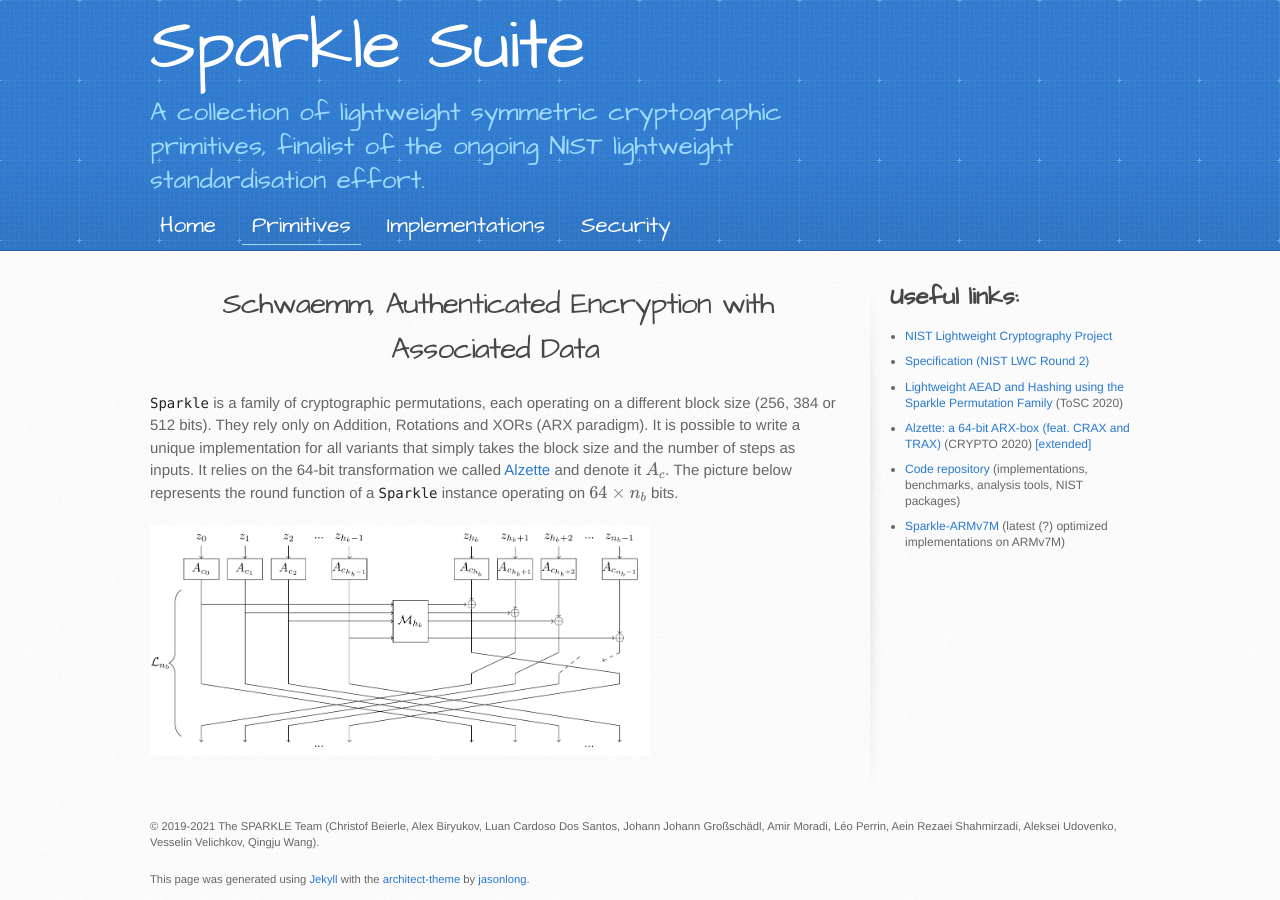
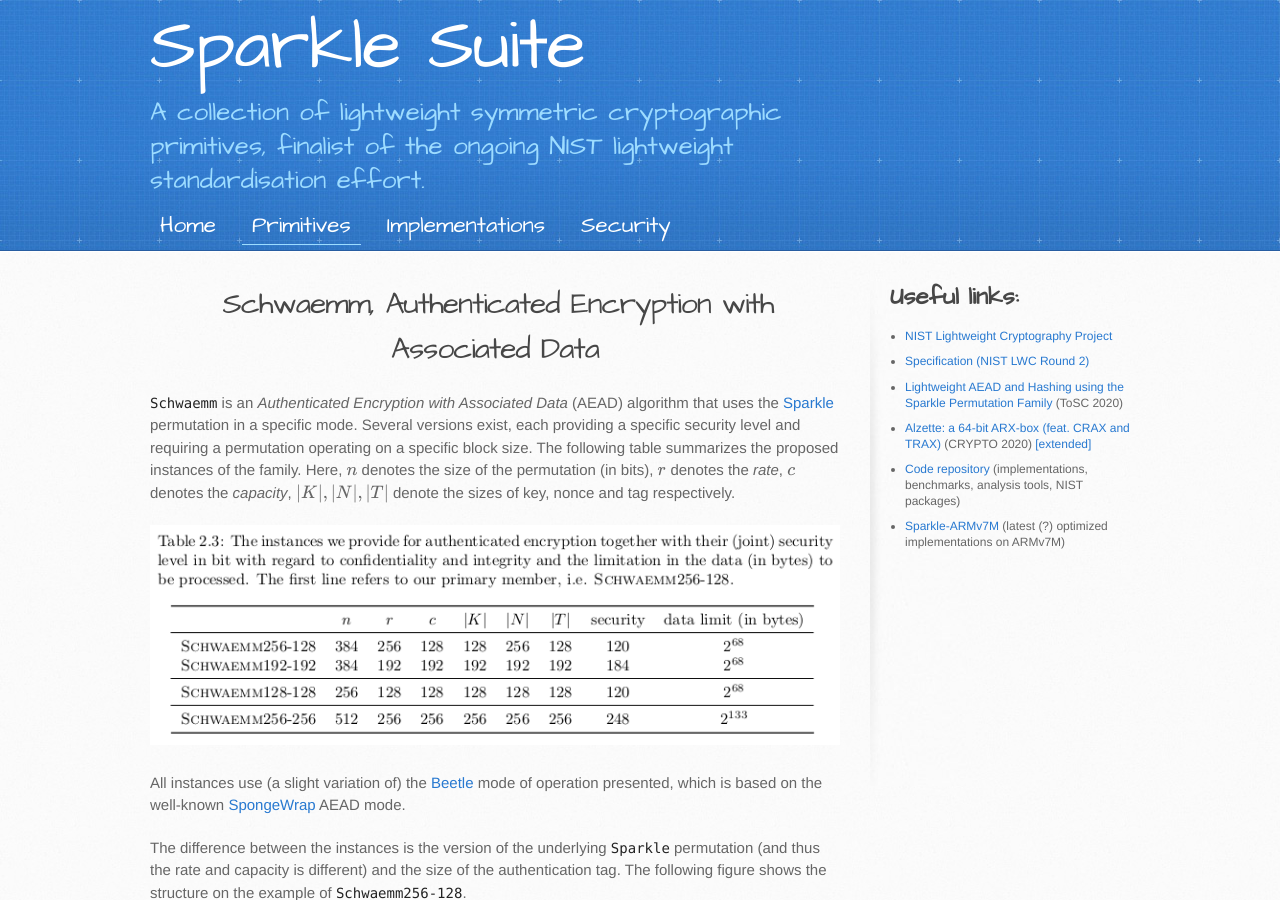
Before and after one commit to sparkle-lwc/sparkle-lwc.github.io, a Jekyll site: the page built from prim_schwaemm.markdown, in a window 1280 px wide and 900 px high. Built offline with Jekyll 4.4.1, drawn with Linux system fonts in a browser that asks for light colours; nearby versions of some CDN libraries.

Commit message:
some Schwaemm

```diff
--- a/prim_schwaemm.markdown
+++ b/prim_schwaemm.markdown
@@ -5,7 +5,21 @@
 is_primitive: true
 ---
 
-`Sparkle` is a family of cryptographic permutations, each operating on a different block size (256, 384 or 512 bits). They rely only on Addition, Rotations and XORs (ARX paradigm). It is possible to write a unique implementation for all variants that simply takes the block size and the number of steps as inputs.
-It relies on the 64-bit transformation we called [Alzette](/alzette) and denote it $$A_c$$. The picture below represents the round function of a `Sparkle` instance operating on $$64×n_b$$ bits.
+`Schwaemm` is an *Authenticated Encryption with Associated Data* (AEAD) algorithm that uses the [Sparkle](/sparkle) permutation in a specific mode. Several versions exist, each providing a specific security level and requiring a permutation operating on a specific block size. The following table summarizes the proposed instances of the family. Here, $$n$$ denotes the size of the permutation (in bits), $$r$$ denotes the *rate*, $$c$$ denotes the *capacity*,
+\\(|K|, |N|, |T|\\) denote the sizes of key, nonce and tag respectively.
 
-<img src="/assets/sparkle-round.png" width="500" alt="A diagram of the round function of `Sparkle`">
+<!-- x| **Name** | **Security (bits)** | **Permutations size** |
+     x|------|----------------|-------------------|
+     x| `Schwaemm-128-128` | 120 | 256 |
+     x| **`Schwaemm-256-128`** | 120 | 384 |
+     x| `Schwaemm-192-192` | 184 | 384 |
+     x| `Schwaemm-256-256` | 246 | 512 | -->
+
+<img src="/assets/schwaemm-table.png" alt="Schwaemm instances" />
+
+All instances use (a slight variation of) the [Beetle](https://tches.iacr.org/index.php/TCHES/article/view/881) mode of operation presented, which is based on the well-known [SpongeWrap](https://link.springer.com/chapter/10.1007/978-3-642-28496-0_19) AEAD mode.
+
+The difference between the instances is the version of the underlying `Sparkle` permutation (and thus the rate and capacity is different) and the size of
+the authentication tag. The following figure shows the structure on the example of `Schwaemm256-128`.
+
+<img src="/assets/schwaemm-figure.png" alt="Schwaemm256-128" />
```
Also changed, not shown: assets/schwaemm-figure.png (added), assets/schwaemm-table.png (added).
